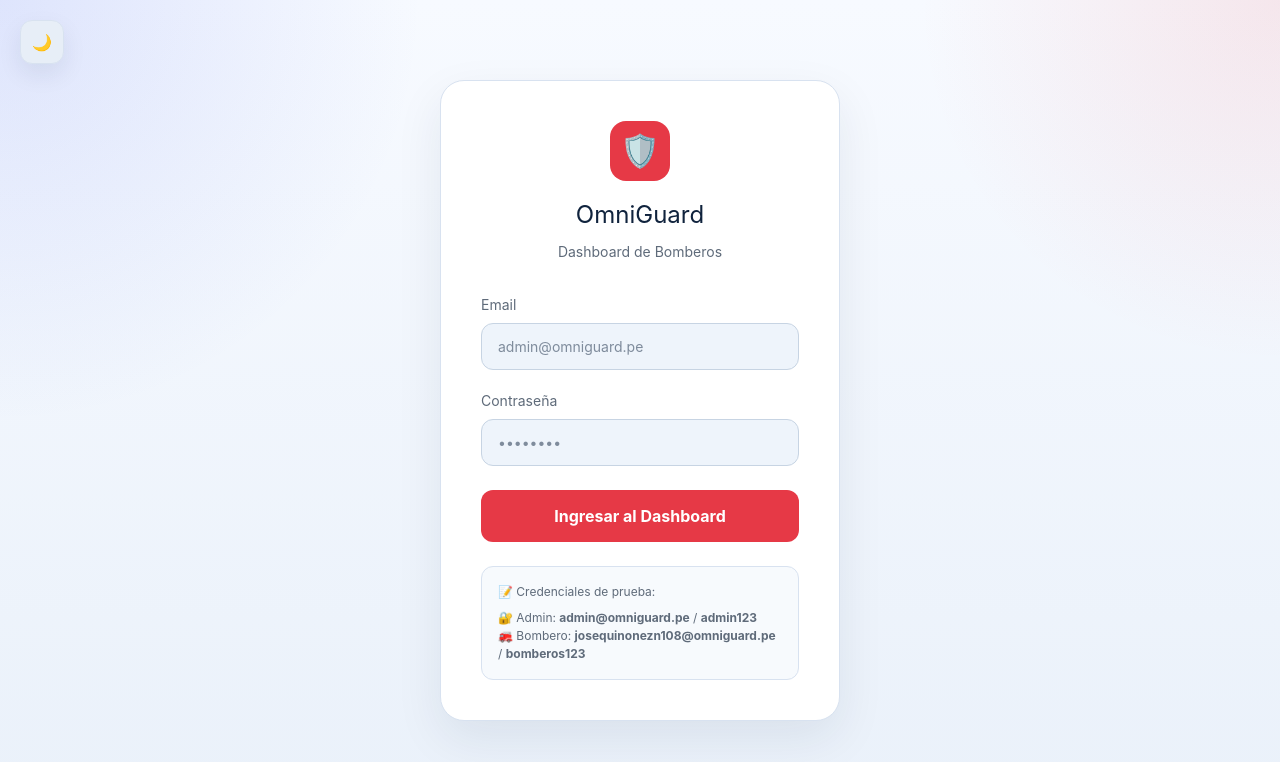
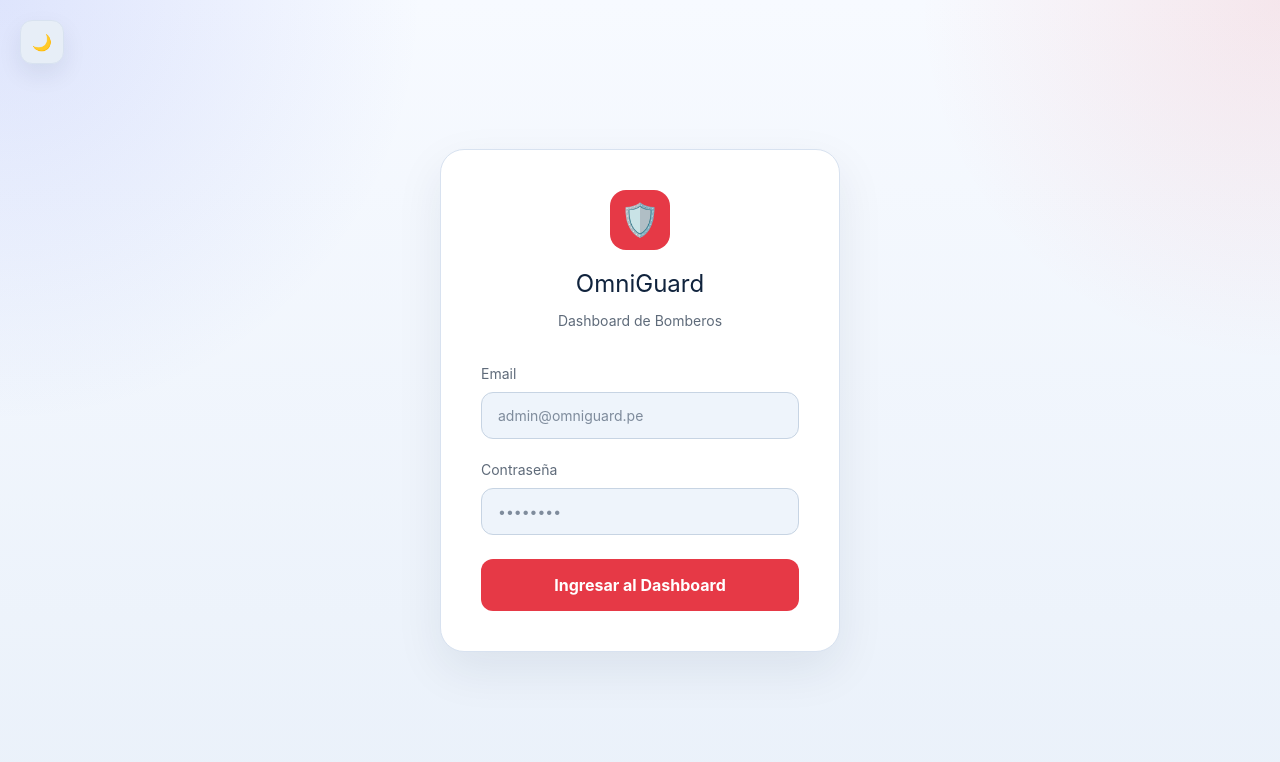
Before and after one commit to Edward23-ux/Omniguard-dashboard, a Next.js app: page / in a window 1280 px wide. Shown: the top 762 px of the page. Built offline with nearby package versions, Linux system fonts and the light colour scheme.

Commit message:
Actualizacion login  en vercel

```diff
--- a/app/page.tsx
+++ b/app/page.tsx
@@ -289,20 +289,6 @@ export default function LoginPage() {
           </button>
         </form>
 
-        {/* Credenciales de prueba */}
-        <div style={{
-          marginTop: '24px',
-          padding: '16px',
-          backgroundColor: ui.surface,
-          borderRadius: '12px',
-          fontSize: '12px',
-          color: ui.mutedText,
-          border: `1px solid ${ui.border}`,
-        }}>
-          <p style={{ marginBottom: '8px' }}>📝 Credenciales de prueba:</p>
-          <p>🔐 Admin: <strong>admin@omniguard.pe</strong> / <strong>admin123</strong></p>
-          <p>🚒 Bombero: <strong>josequinonezn108@omniguard.pe</strong> / <strong>bomberos123</strong></p>
-        </div>
       </div>
     </div>
   );
```
